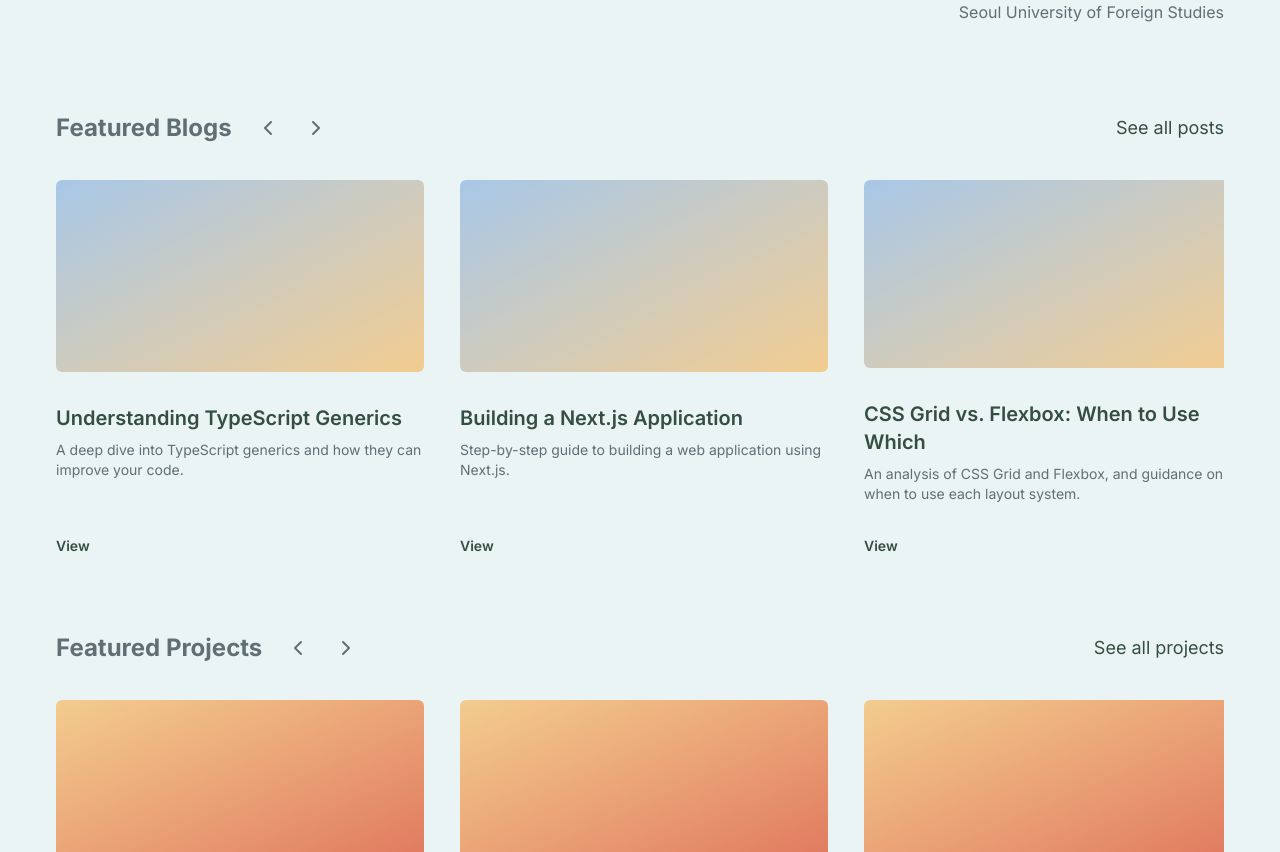
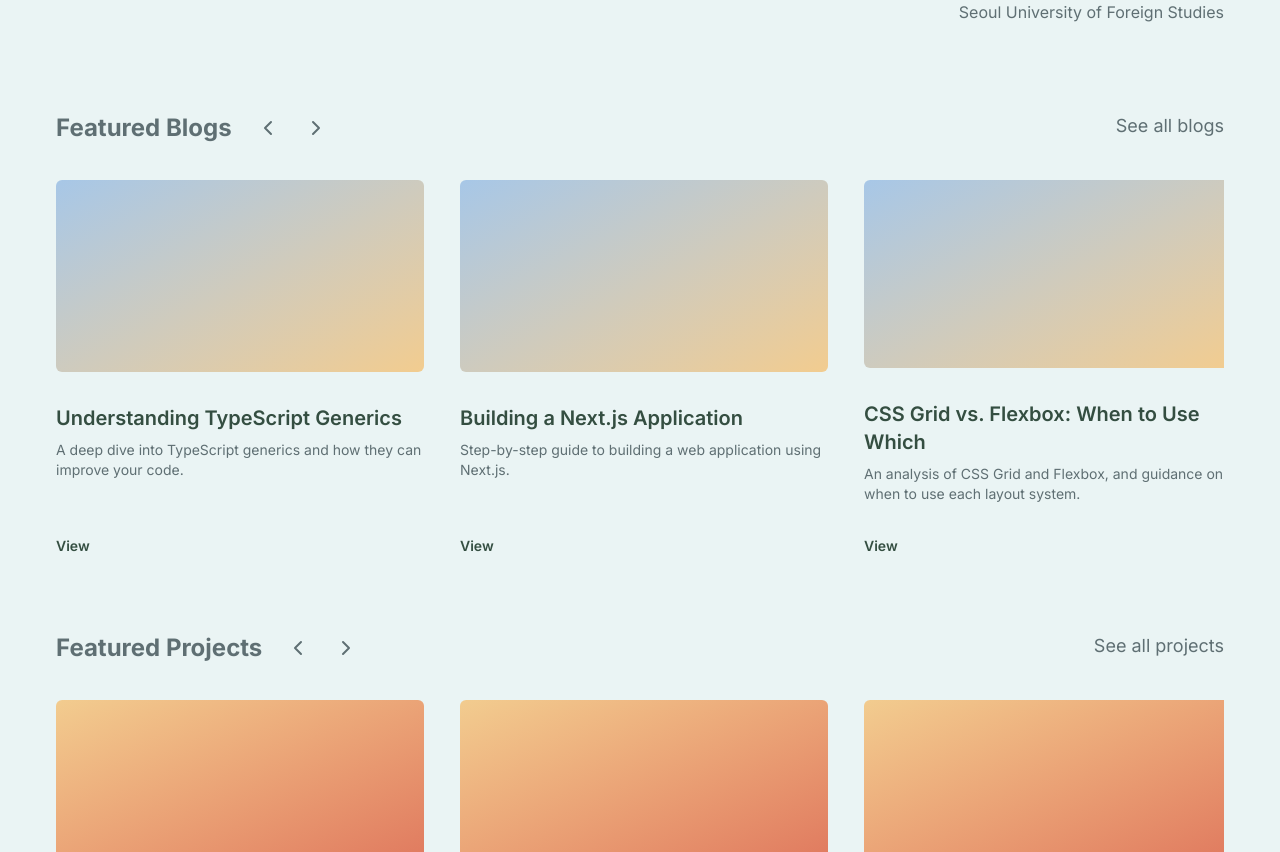
Before and after one commit to wjbetech/blogfolio, a Next.js app: page / in a window 1280 px wide. Shown: the part 409-1261 px from the top of the page. Built offline with nearby package versions, Linux system fonts and the light colour scheme.

Commit message:
chore/fixing-carousel-arrows: Fixed the See all [...] links as well with hover effects.

```diff
--- a/src/components/Blogs/BlogCarousel/BlogCarousel.tsx
+++ b/src/components/Blogs/BlogCarousel/BlogCarousel.tsx
@@ -27,8 +27,10 @@ const BlogCarousel = React.forwardRef<CarouselHandle>(function BlogCarousel(_, r
           />
         </div>
         <div>
-          <Link href="/posts" className="text-link text-lg">
-            See all posts
+          <Link
+            href="/blog"
+            className="flex items-baseline gap-2 relative pb-1 text-sm lg:text-lg transition-colors text-paragraph hover:after:absolute hover:after:bottom-px hover:after:-left-1.5 hover:after:right-0 hover:after:h-3 hover:after:bg-accent-200/70 hover:after:-z-10">
+            <span>See all blogs</span>
           </Link>
         </div>
       </div>
--- a/src/components/Projects/ProjectCarousel/ProjectCarousel.tsx
+++ b/src/components/Projects/ProjectCarousel/ProjectCarousel.tsx
@@ -27,8 +27,10 @@ const ProjectCarousel = React.forwardRef<CarouselHandle>(function ProjectCarouse
           />
         </div>
         <div>
-          <Link href="/projects" className="text-link text-lg">
-            See all projects
+          <Link
+            href="/portfolio"
+            className="flex items-baseline gap-2 relative pb-1 text-sm lg:text-lg transition-colors text-paragraph hover:after:absolute hover:after:bottom-px hover:after:-left-1.5 hover:after:right-0 hover:after:h-3 hover:after:bg-accent-200/70 hover:after:-z-10">
+            <span>See all projects</span>
           </Link>
         </div>
       </div>
```
Also changed, not shown: 1 other file (tests, documents, lock files or other folders).
